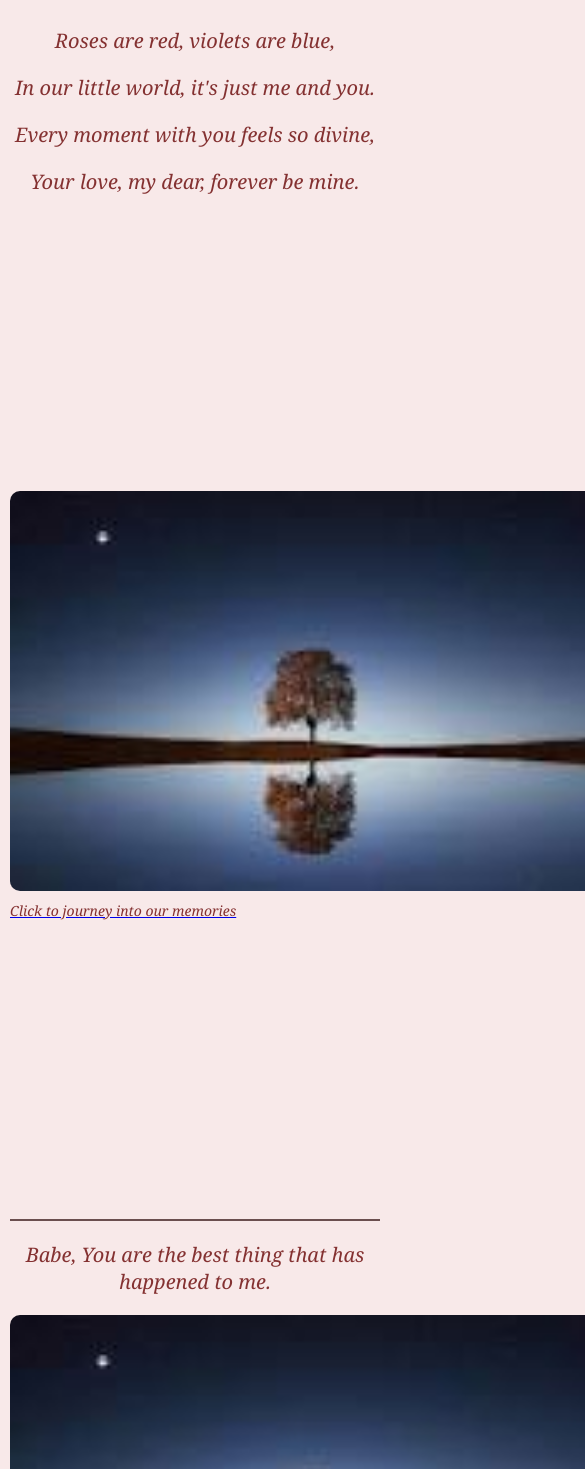
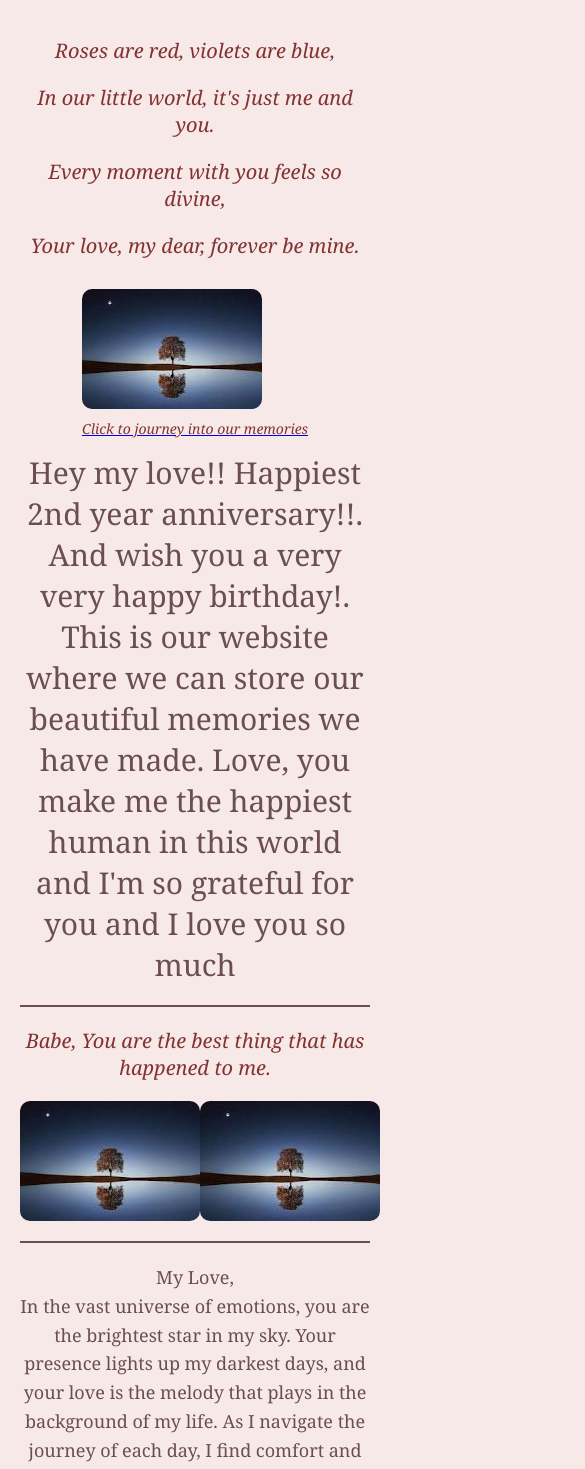
Before and after one commit to Webdeveloper-Paras/Enchanted_love, a plain HTML site: page index.html in a window 390 px wide. Shown: the part 131-1600 px from the top of the page, 585 px wide, since content can reach past the window. Drawn offline with Linux system fonts and the light colour scheme.

Commit message:
Update index.html

```diff
--- a/index.html
+++ b/index.html
@@ -176,20 +176,38 @@
             margin-left: 20px;
             font-size: 30px;
         }
-        /* Media queries for responsiveness */
-        @media screen and (max-width: 600px) {
+        @media(min-width:319px) and (max-width: 480px){
+            .first {
+                flex-direction: column;
+                align-items: center;
+            }
 
-            /* Styles for small screens (e.g., phones) */
-            main {
-                padding: 10px;
+            .first img {
+                max-width: 100%;
+                height: auto;
+            }
+
+            .para {
+                margin-left: 0;
+                text-align: center;
+            }
+
+            .img-container img {
+                max-width: 100%;
+                height: auto;
             }
         }
+        @media(min-width: 481px) and (max-width: 1200px){
+            .loving-message {
+                font-size: 16px;
+            }
 
-        @media screen and (min-width: 601px) and (max-width: 1024px) {
+            .countdown-text {
+                font-size: 16px;
+            }
 
-            /* Styles for medium screens (e.g., tablets) */
-            main {
-                padding: 15px;
+            .countdown-timer {
+                font-size: 20px;
             }
         }
     </style>
```
